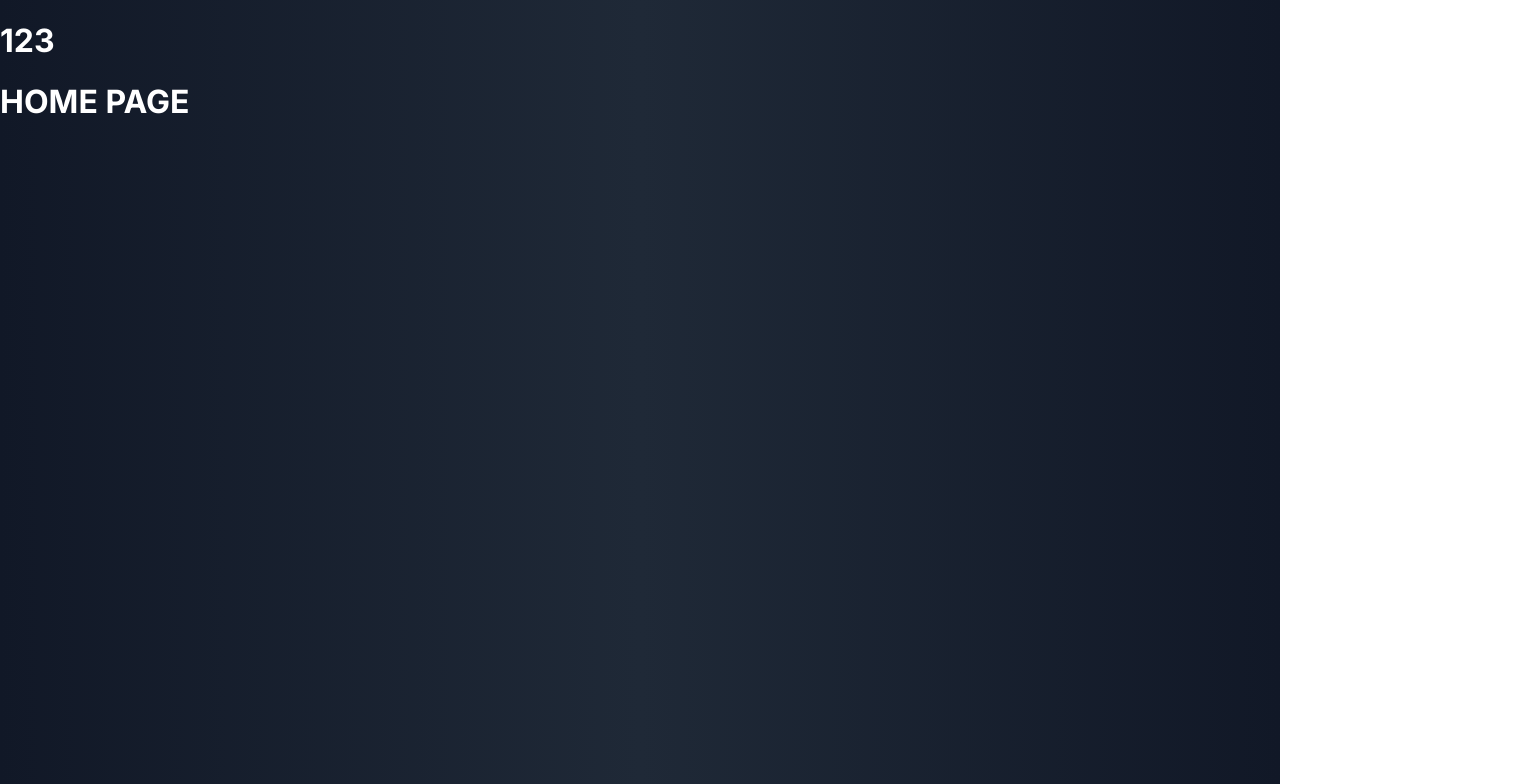
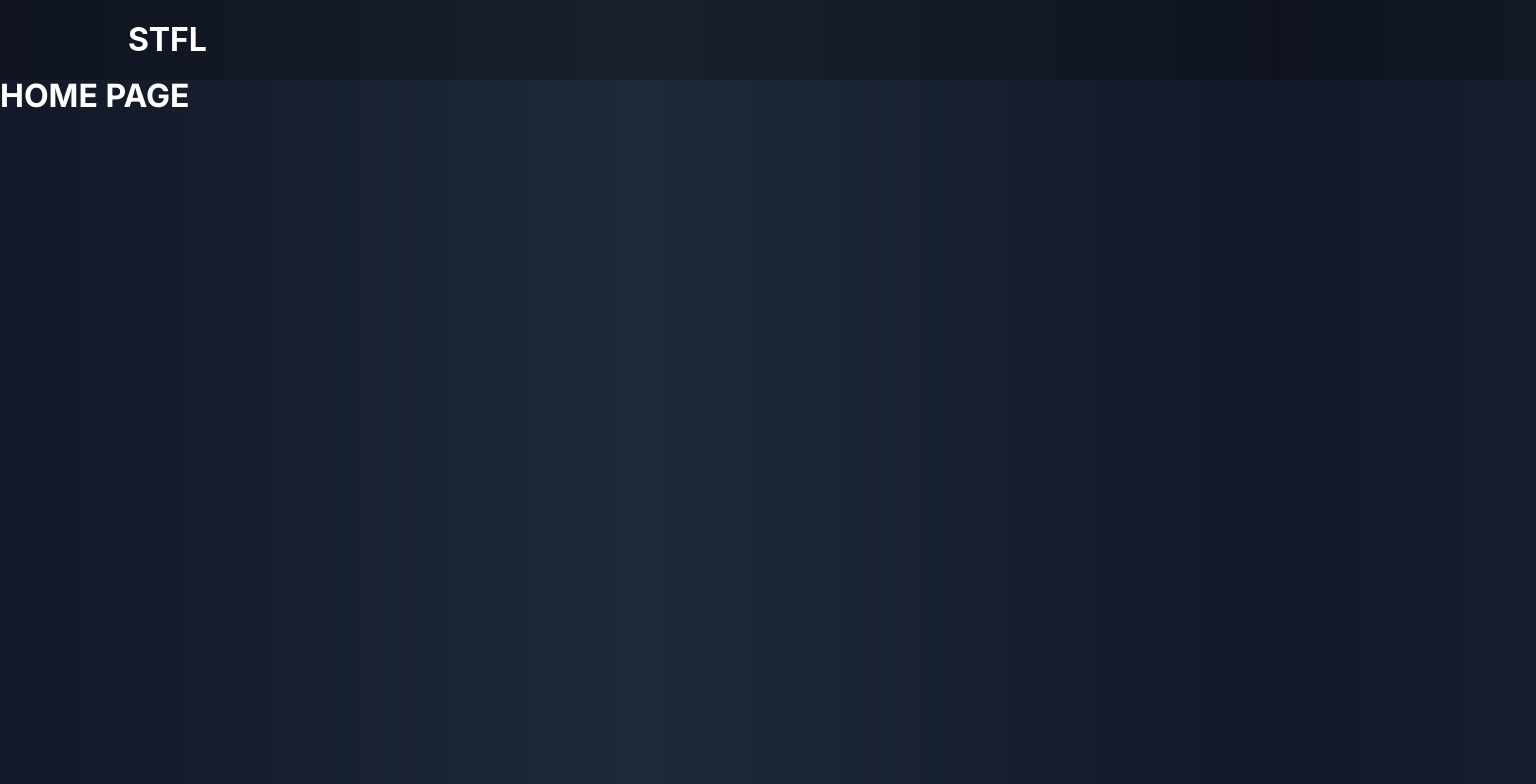
Before and after one commit to b8zeek/stfl, a React (Create React App) app: page / in a window 1280 px wide. Shown: the top 784 px of the page, 1536 px wide, since content can reach past the window. Built offline with nearby package versions, Linux system fonts and the light colour scheme.

Commit message:
Created Heading and Header components, added basic styling.

```diff
--- a/src/App.js
+++ b/src/App.js
@@ -1,12 +1,13 @@
 import { Routes, Route } from 'react-router-dom'
 
+import Header from './components/Header'
 import HomePage from './pages/HomePage'
 import AboutPage from './pages/AboutPage'
 
 function App() {
     return (
         <div className='App'>
-            <h1 className="heading">123</h1>
+            <Header />
             <Routes>
                 <Route path='/' element={<HomePage />} />
                 <Route path='/about' element={<AboutPage />} />
--- /dev/null
+++ b/src/components/Header.js
@@ -0,0 +1,24 @@
+import styled from 'styled-components'
+
+import Heading from './Heading'
+
+function Header() {
+    return (
+        <Container>
+            <StyledHeading type='big'>STFL</StyledHeading>
+        </Container>
+    )
+}
+
+const Container = styled.div`
+    width: 100%;
+    height: 80px;
+    background-color: rgba(0, 0, 0, 0.2);
+    padding: 0 10%;
+`
+const StyledHeading = styled(Heading)`
+    line-height: 80px;
+    color: white;
+`
+
+export default Header
--- /dev/null
+++ b/src/components/Heading.js
@@ -0,0 +1,17 @@
+import { createElement } from 'react'
+
+function Heading({ type, children, ...props }) {
+    const sizes = {
+        big: 'h1',
+        medium: 'h2',
+        small: 'h3'
+    }
+
+    return createElement(
+        sizes[type] || 'h1',
+        props,
+        children
+    )
+}
+
+export default Heading
--- a/src/index.css
+++ b/src/index.css
@@ -1,5 +1,6 @@
 body {
     margin: 0;
+    padding: 0;
     font-family: -apple-system, BlinkMacSystemFont, 'Segoe UI', 'Roboto', 'Oxygen', 'Ubuntu', 'Cantarell', 'Fira Sans', 'Droid Sans', 'Helvetica Neue', sans-serif;
     -webkit-font-smoothing: antialiased;
     -moz-osx-font-smoothing: grayscale;
@@ -10,6 +11,23 @@ code {
     font-family: source-code-pro, Menlo, Monaco, Consolas, 'Courier New', monospace;
 }
 
+h1 {
+    line-height: 32px;
+    font-size: 32px;
+}
+
+h2 {
+    line-height: 24px;
+    font-size: 24px;
+}
+
+h3 {
+    line-height: 16px;
+    font-size: 16px;
+}
+
+h1, h2, h3 { margin: 0; }
+
 .heading {
     color: white;
     font-size: 32px;
```
